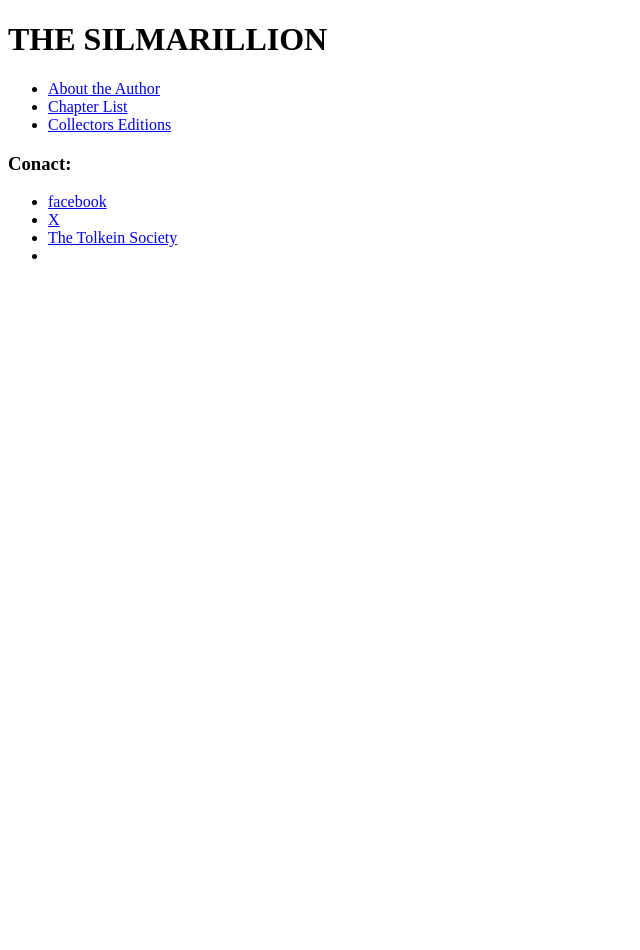
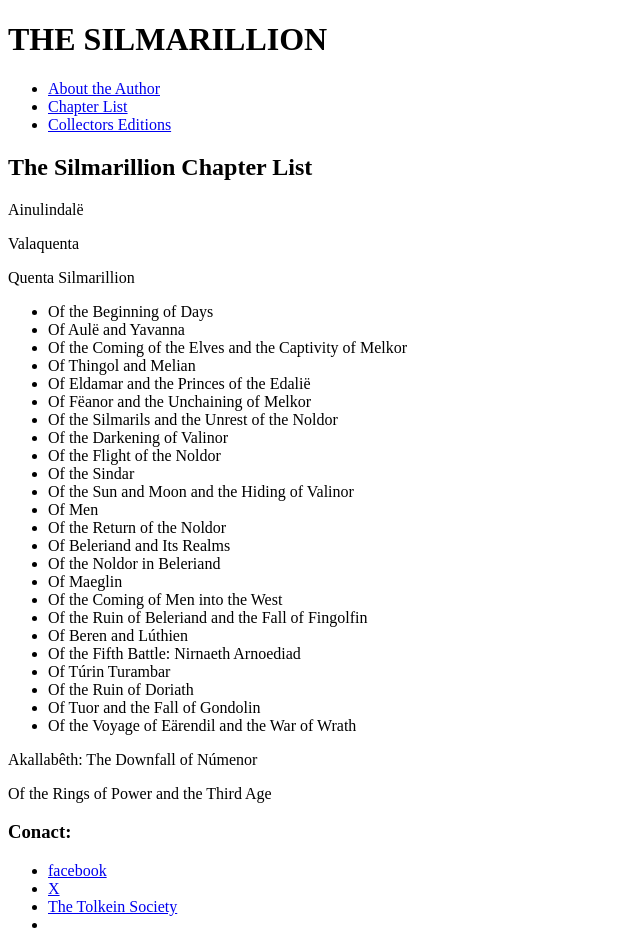
Before and after one commit to davidhatcher3/ifsc-3342, a plain HTML site: page final-project/chapters.html in a window 1280 px wide. Shown: the whole page, without its empty margins (0-640 px from the left). Before the commit the page ends 800 px from the top, so only its background shows below. Drawn offline with Linux system fonts and the light colour scheme.

Commit message:
chapters added

```diff
--- a/final-project/chapters.html
+++ b/final-project/chapters.html
@@ -31,7 +31,40 @@
 <main class="container" itemscope itemtype="https://schema.org/Book">
     <link itemprop="additionalType" href="https://schema.org/CreativeWork">
 
-
+    <section itemprop="about" id="chapters">
+        <h1>The Silmarillion Chapter List</h1>
+        <p>Ainulindalë</p>
+        <p>Valaquenta</p>
+        <p>Quenta Silmarillion</p>
+            <ul>
+                <li>Of the Beginning of Days</li>
+                <li>Of Aulë and Yavanna</li>
+                <li>Of the Coming of the Elves and the Captivity of Melkor</li>
+                <li>Of Thingol and Melian</li>
+                <li>Of Eldamar and the Princes of the Edalië</li>
+                <li>Of Fëanor and the Unchaining of Melkor</li>
+                <li>Of the Silmarils and the Unrest of the Noldor</li>
+                <li>Of the Darkening of Valinor</li>
+                <li>Of the Flight of the Noldor</li>
+                <li>Of the Sindar</li>
+                <li>Of the Sun and Moon and the Hiding of Valinor</li>
+                <li>Of Men</li>
+                <li>Of the Return of the Noldor</li>
+                <li>Of Beleriand and Its Realms</li>
+                <li>Of the Noldor in Beleriand</li>
+                <li>Of Maeglin</li>
+                <li>Of the Coming of Men into the West</li>
+                <li>Of the Ruin of Beleriand and the Fall of Fingolfin</li>
+                <li>Of Beren and Lúthien</li>
+                <li>Of the Fifth Battle: Nirnaeth Arnoediad</li>
+                <li>Of Túrin Turambar</li>
+                <li>Of the Ruin of Doriath</li>
+                <li>Of Tuor and the Fall of Gondolin</li>
+                <li>Of the Voyage of Eärendil and the War of Wrath</li>
+            </ul>
+        <p>Akallabêth: The Downfall of Númenor</p>
+        <p>Of the Rings of Power and the Third Age</p>
+    </section>
 
 
 </main>
```
Also changed, not shown: final-project/homepage.html (+3 -3 lines).
